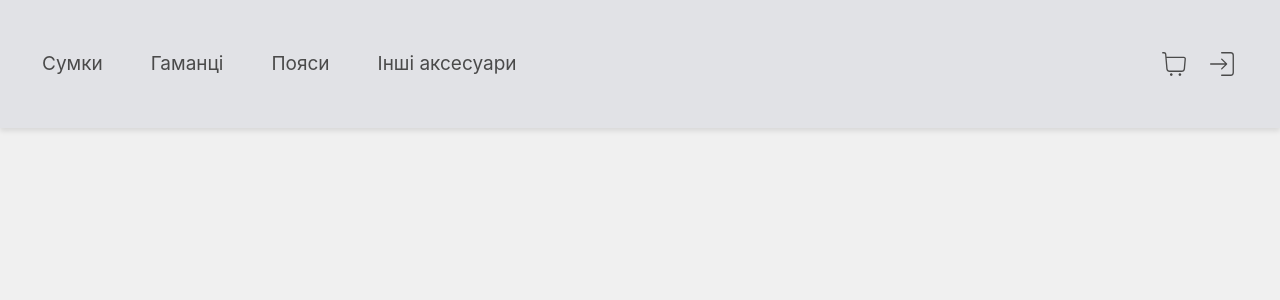
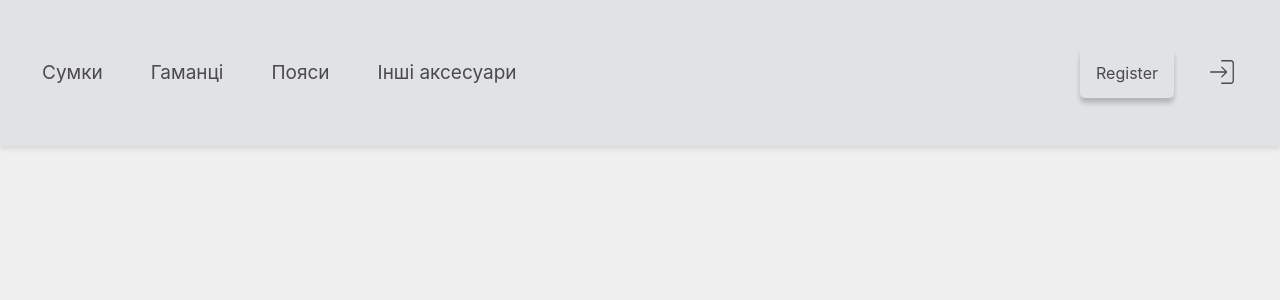
Before and after one commit to KaterynaKocheharova/Handmade-Products-Store, a React (Vite) app: page / in a window 1280 px wide. Shown: the top 300 px of the page. Built offline with nearby package versions, Linux system fonts and the light colour scheme.

Commit message:
style auth-nav

```diff
--- a/src/components/AuthNav/AuthNav.jsx
+++ b/src/components/AuthNav/AuthNav.jsx
@@ -1,11 +1,14 @@
-import CustomNavLink from "../NavLink/NavLink";
+import CustomNavLink from "components/common/CustomNavLink/CustomNavLink";
 import css from "./AuthNav.module.css";
+import { CiLogin } from "react-icons/ci";
 
 const AuthNav = () => {
   return (
     <div className={css["auth-bar"]}>
-      <CustomNavLink to="/register">Register</CustomNavLink>
-      <CustomNavLink to="/login">Login</CustomNavLink>
+      <CustomNavLink><p className={css["register-text"]}>Register</p></CustomNavLink>
+      <CustomNavLink>
+        <CiLogin className={css.icon} />
+      </CustomNavLink>
     </div>
   );
 };
--- a/src/components/AuthNav/AuthNav.module.css
+++ b/src/components/AuthNav/AuthNav.module.css
@@ -0,0 +1,23 @@
+.auth-bar {
+    display: flex;
+    align-items: center;
+    gap: 2rem;
+}
+
+.register-text {
+    padding: 1rem;
+    border-radius: 5px;
+    box-shadow: 0 5px 5px rgba(0, 0, 0, 0.2);
+    transition: transform 250ms linear;
+}
+
+.register-text:hover {
+    transform: scale(1.2);
+}
+
+.icon {
+    color: var(--main-font-color);
+    width: 2rem;
+    height: 2rem;
+    cursor: pointer;
+  }
--- a/src/components/NavBar/NavBar.jsx
+++ b/src/components/NavBar/NavBar.jsx
@@ -1,8 +1,7 @@
 import Container from "components/common/Container/Container";
 import NavList from "./NavList";
 import NavBarMenu from "./Menu";
-import { CiShoppingCart } from "react-icons/ci";
-import { CiLogin } from "react-icons/ci";
+import AuthNav from "components/AuthNav/AuthNav";
 import Stack from "@mui/material/Stack";
 // import { CiLogout } from "react-icons/ci";
 
@@ -20,10 +19,7 @@ const NavBar = () => {
         >
           <NavList />
           <NavBarMenu />
-          <div className={css["user-menu"]}>
-            <CiShoppingCart className={css.icon} />
-            <CiLogin className={css.icon} />
-          </div>
+         <AuthNav/>
         </Stack>
 
         {/* <CiLogout /> */}
--- a/src/components/common/CustomNavLink/CustomNavLink.jsx
+++ b/src/components/common/CustomNavLink/CustomNavLink.jsx
@@ -1,7 +1,7 @@
 import { NavLink } from "react-router-dom";
-import { buildActiveClass } from "./NavLinkHelpers";
+import { buildActiveClass } from "./CustomNavLinkHelper";
 
-const CustomNavLink = ({ children, to }) => {
+const CustomNavLink = ({ children, to="/" }) => {
   return (
     <NavLink className={buildActiveClass} to={to}>
       {children}
```
